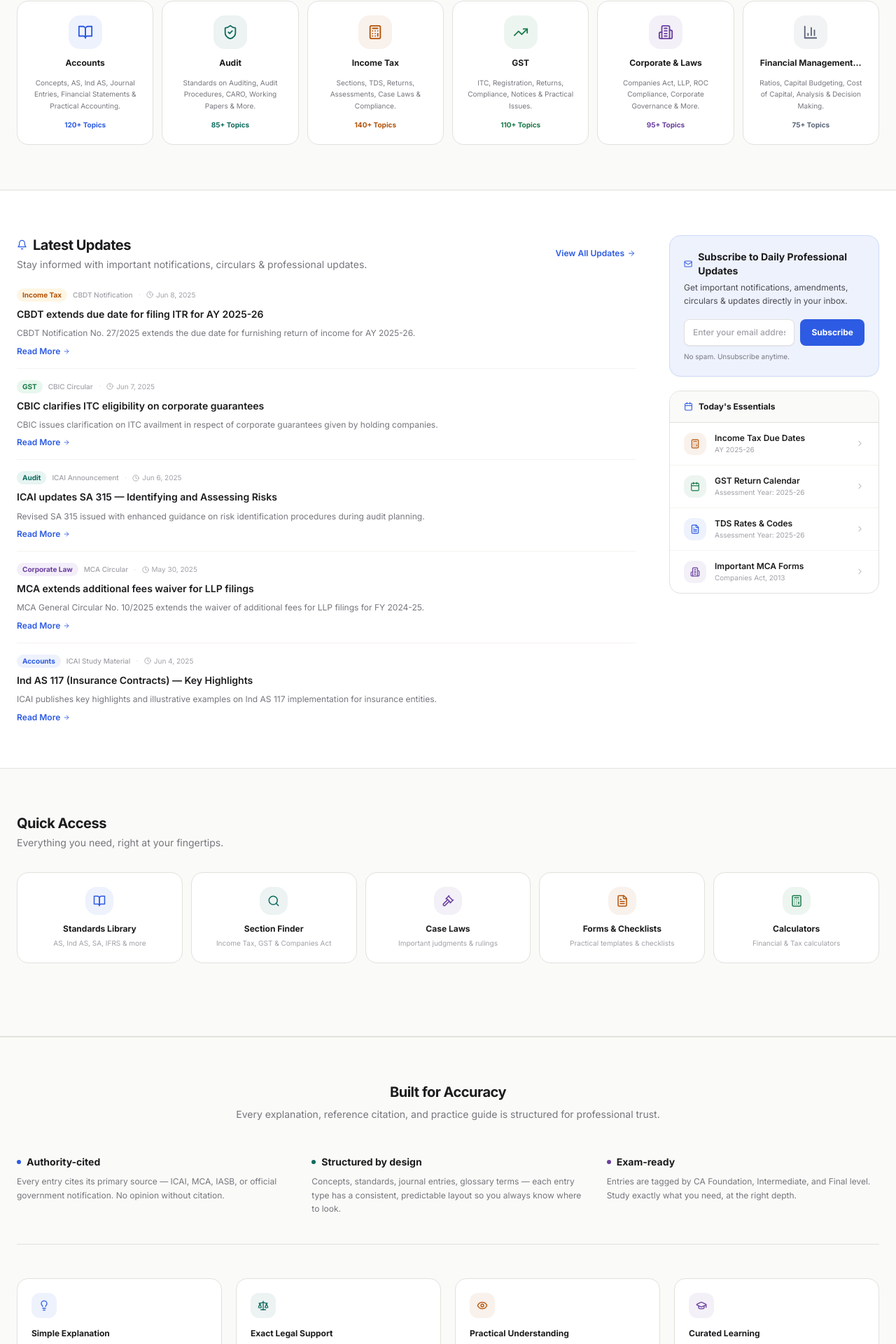
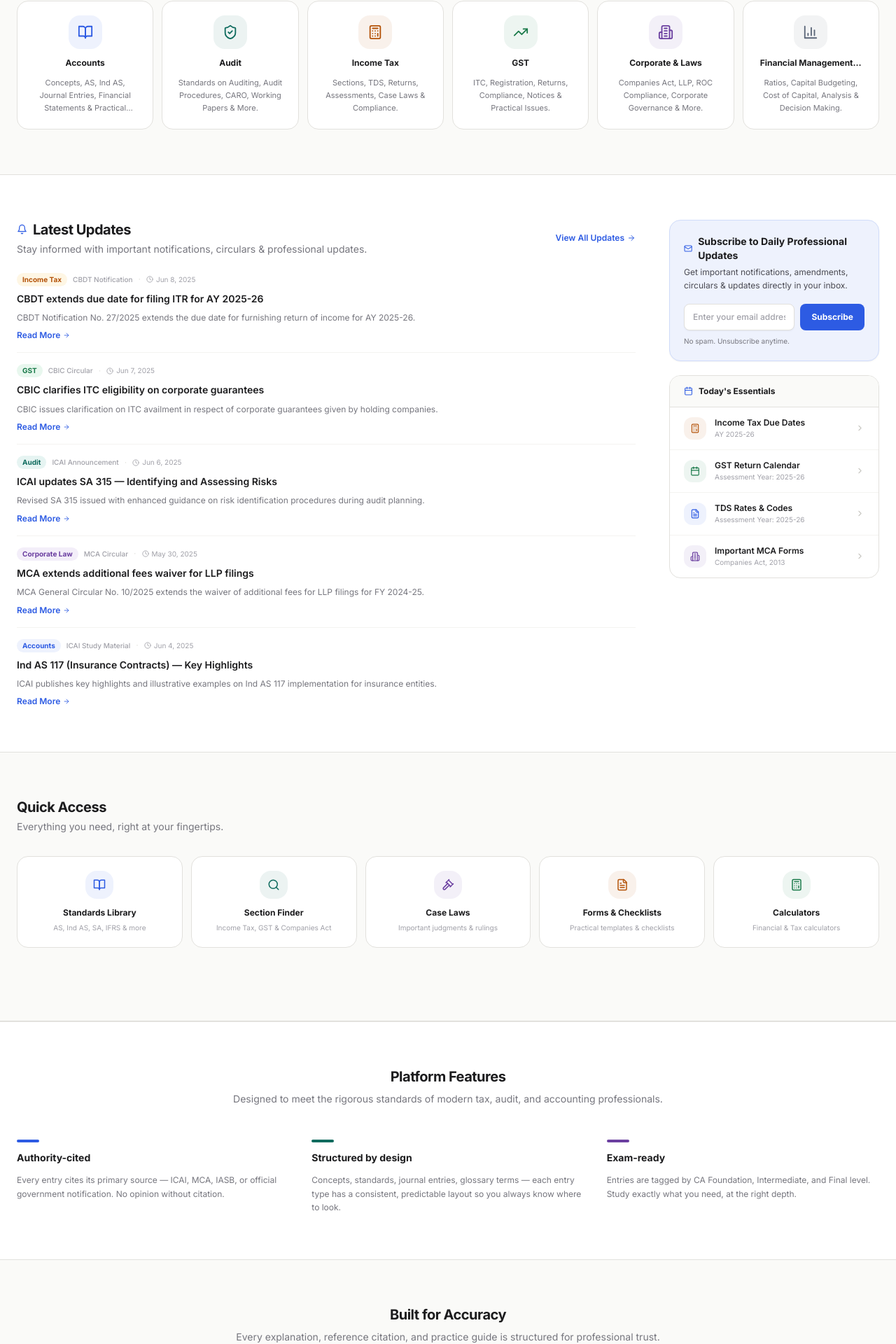
Before and after one commit to ayushsony125-wq/accounts-life, a Next.js app: page / in a window 1280 px wide. Shown: the part 692-2612 px from the top of the page at 70% size. Built offline with nearby package versions, Linux system fonts and the light colour scheme.

Commit message:
Polish homepage layout, typography, logo rendering, and features grids to meet production readiness standards

```diff
--- a/app/HomePageClient.tsx
+++ b/app/HomePageClient.tsx
@@ -342,7 +342,7 @@
               <h1
                 id="hero-heading"
                 className="font-sans font-bold text-[#1C1C1E] leading-tight tracking-tight animate-in fade-in duration-300"
-                style={{ fontSize: 'clamp(24px, 3.5vw, 38px)' }}
+                style={{ fontSize: 'clamp(24px, 3vw, 34px)' }}
               >
                 The Operating System for{' '}
                 <span className="text-[#2D5BE3]">Professional Excellence</span>
@@ -478,17 +478,9 @@
                   </h3>
 
                   {/* Description */}
-                  <p className="text-[10px] text-[#76767E] leading-relaxed line-clamp-3">
+                  <p className="text-[11px] text-[#76767E] leading-relaxed line-clamp-3">
                     {domain.description}
                   </p>
-
-                  {/* Topic count */}
-                  <span
-                    className="text-[10px] font-bold mt-auto"
-                    style={{ color: domain.color }}
-                  >
-                    {domain.topicCount}+ Topics
-                  </span>
                 </Link>
               )
             })}
@@ -703,13 +695,48 @@
 
       {/* ── Platform Features ─────────────────────────────────────────────── */}
       <section
-        aria-labelledby="features-heading"
+        aria-labelledby="pillars-heading"
+        className="border-t border-[#E2E1DD] bg-white"
+      >
+        <div className="max-w-[1280px] mx-auto px-6 py-14 md:py-16">
+          <div className="text-center max-w-2xl mx-auto mb-12">
+            <h2
+              id="pillars-heading"
+              className="text-xl font-bold text-[#1C1C1E] tracking-tight mb-2"
+            >
+              Platform Features
+            </h2>
+            <p className="text-sm text-[#76767E]">
+              Designed to meet the rigorous standards of modern tax, audit, and accounting professionals.
+            </p>
+          </div>
+
+          {/* 3-col pillars - Clean Bullet Layout with Accent Line Above Heading */}
+          <div className="grid grid-cols-1 md:grid-cols-3 gap-8">
+            {PILLARS.map(({ title, body, accent }) => (
+              <article key={title} className="flex flex-col gap-3">
+                <div
+                  className="w-8 h-1 rounded-full shrink-0"
+                  style={{ backgroundColor: accent }}
+                  aria-hidden="true"
+                />
+                <h3 className="text-sm font-bold text-[#1C1C1E]">{title}</h3>
+                <p className="text-xs text-[#76767E] leading-relaxed">{body}</p>
+              </article>
+            ))}
+          </div>
+        </div>
+      </section>
+
+      {/* ── Built for Accuracy ─────────────────────────────────────────────── */}
+      <section
+        aria-labelledby="accuracy-heading"
         className="border-t border-[#E2E1DD] bg-[#FAFAF8]"
       >
         <div className="max-w-[1280px] mx-auto px-6 py-14 md:py-16">
           <div className="text-center max-w-2xl mx-auto mb-12">
             <h2
-              id="features-heading"
+              id="accuracy-heading"
               className="text-xl font-bold text-[#1C1C1E] tracking-tight mb-2"
             >
               Built for Accuracy
@@ -719,21 +746,8 @@
             </p>
           </div>
 
-          {/* 3-col pillars - Clean Bullet Layout */}
-          <div className="grid grid-cols-1 md:grid-cols-3 gap-8 mb-12 pb-10 border-b border-[#E2E1DD]">
-            {PILLARS.map(({ title, body, accent }) => (
-              <article key={title} className="flex flex-col gap-2">
-                <div className="flex items-center gap-2">
-                  <span className="w-1.5 h-1.5 rounded-full" style={{ backgroundColor: accent }} />
-                  <h3 className="text-sm font-bold text-[#1C1C1E]">{title}</h3>
-                </div>
-                <p className="text-xs text-[#76767E] leading-relaxed">{body}</p>
-              </article>
-            ))}
-          </div>
-
           {/* 4-col feature pillars - Clean Consistent Grid */}
-          <div className="grid grid-cols-1 sm:grid-cols-2 lg:grid-cols-4 gap-5">
+          <div className="grid grid-cols-1 sm:grid-cols-2 lg:grid-cols-4 gap-6">
             {FEATURE_PILLARS.map(({ Icon: FIcon, title, body, color }) => (
               <div key={title} className="flex flex-col gap-3.5 p-5 rounded-xl bg-white border border-[#E2E1DD] hover:border-[#C8C7C2] hover:shadow-xs transition-all">
                 <div
--- a/components/layout/Header.tsx
+++ b/components/layout/Header.tsx
@@ -147,7 +147,7 @@
             className="flex items-center gap-2.5 group shrink-0"
             aria-label="Accounts.One — Home"
           >
-            <svg className="w-[38px] h-[38px] shrink-0" viewBox="0 0 100 100" fill="none" xmlns="http://www.w3.org/2000/svg">
+            <svg className="w-[45px] h-[36px] shrink-0" viewBox="0 0 100 100" fill="none" xmlns="http://www.w3.org/2000/svg">
               <g transform="skewX(-10) translate(5, 0)">
                 <path d="M38 18 L10 85 H26 L32 68 H54 L60 85 H76 L48 18 H38 Z M43 36 L50 54 H36 Z" fill="#2D5BE3" fillRule="evenodd" />
                 <path d="M74 35 L60 45 V55 L72 46 V85 H86 V35 H74 Z" fill="#1A7A4A" />
```
